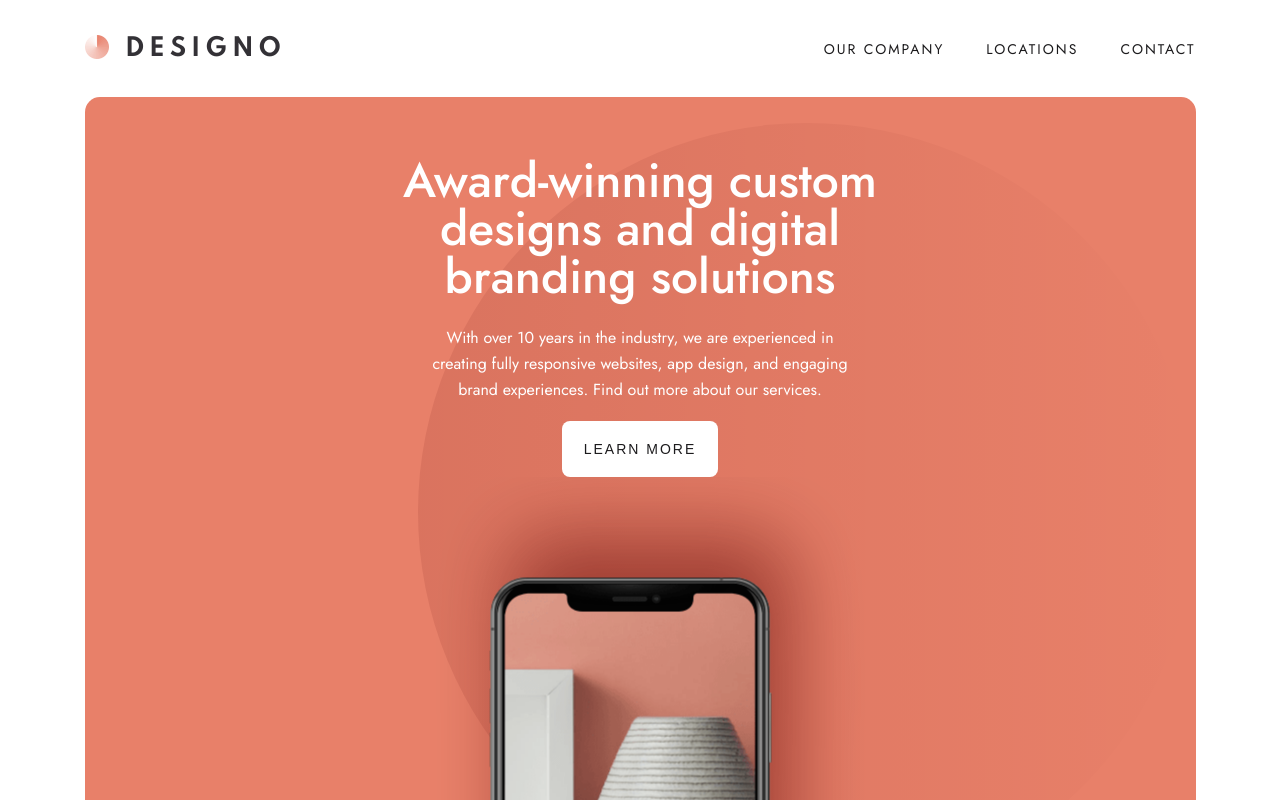
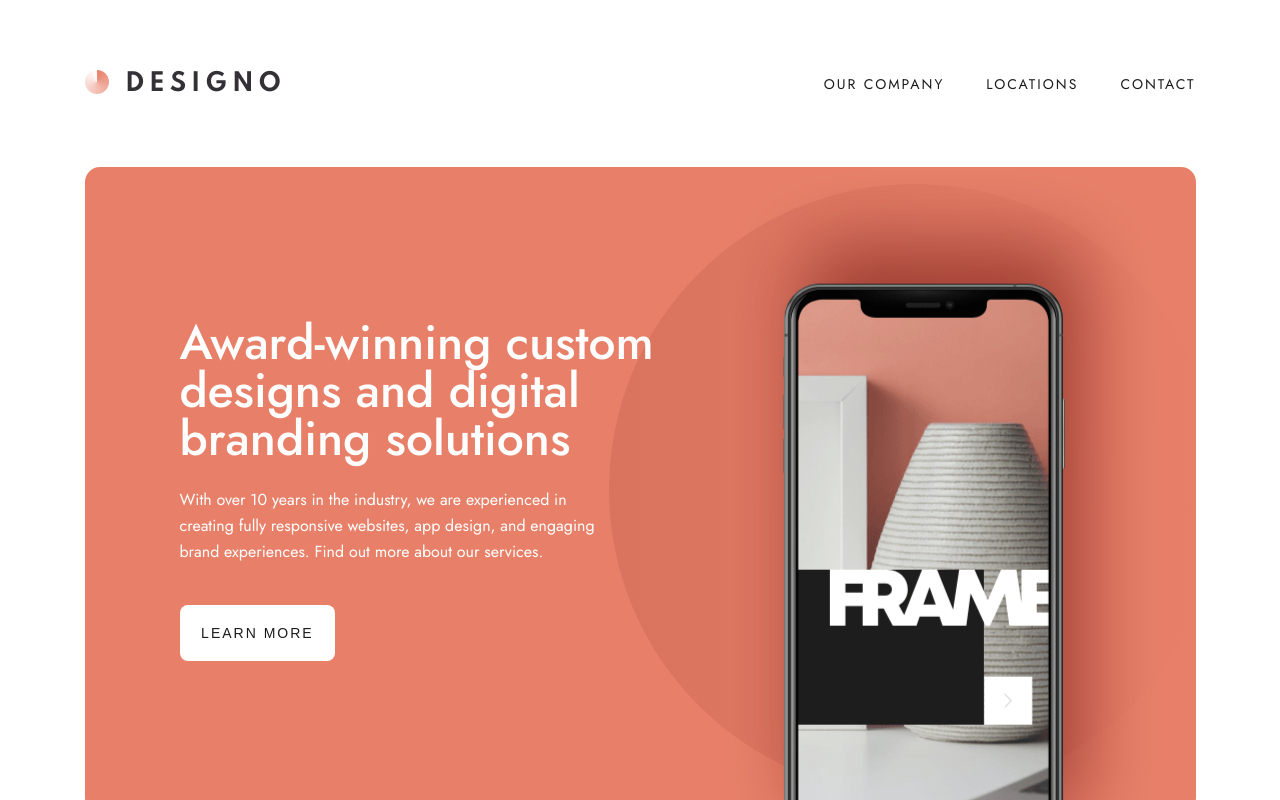
Before and after one commit to koliberdapv/designo-fmentor, a React (Vite) app: page / in a window 1280 px wide. Shown: the top 800 px of the page. Built offline with nearby package versions, Linux system fonts and the light colour scheme.

Commit message:
hero element finished

```diff
--- a/src/components/ui/Header.jsx
+++ b/src/components/ui/Header.jsx
@@ -20,10 +20,7 @@ const Header = () => {
             className="menu-btn"
             onClick={handleMenuBtnClick}
           >
-						<img
-							src={isSidebarOpen ? close : hamburger}
-							alt="Menu"
-						/>
+            <img src={isSidebarOpen ? close : hamburger} alt="Menu" />
           </button>
         </section>
         <Sidebar />
@@ -56,6 +53,11 @@ const Wrapper = styled.header`
       display: none;
     }
   }
+  @media (width > 768px) {
+    .header-content {
+      padding: 4.375rem 0;
+    }
+  }
 `;
 
 export default Header;
--- a/src/components/ui/Hero.jsx
+++ b/src/components/ui/Hero.jsx
@@ -95,6 +95,35 @@ const Wrapper = styled.main`
     background-repeat: no-repeat;
     background-position: 50% 15%;
   }
+  @media screen and (width > 1024px) {
+    .hero-content {
+      grid-template-columns: 480px 1fr;
+      padding: 9.5rem 5.9375rem;
+    }
+    .hero-content__info {
+      text-align: left;
+      justify-content: flex-start;
+    }
+    header,
+    .p {
+      margin-inline: 0;
+    }
+    .p {
+      margin-bottom: 2.5rem;
+    }
+    .hero-content__img {
+      height: 200%;
+      width: 150%;
+    }
+    .hero-content::before {
+      top: 0;
+      right: 0;
+      width: 100%;
+      height: 100%;
+      background-size: 55%;
+      background-position: 105% 50%;
+    }
+  }
 `;
 
 export default Hero;
```
Lines whose indentation alone changed are shown as unchanged.
